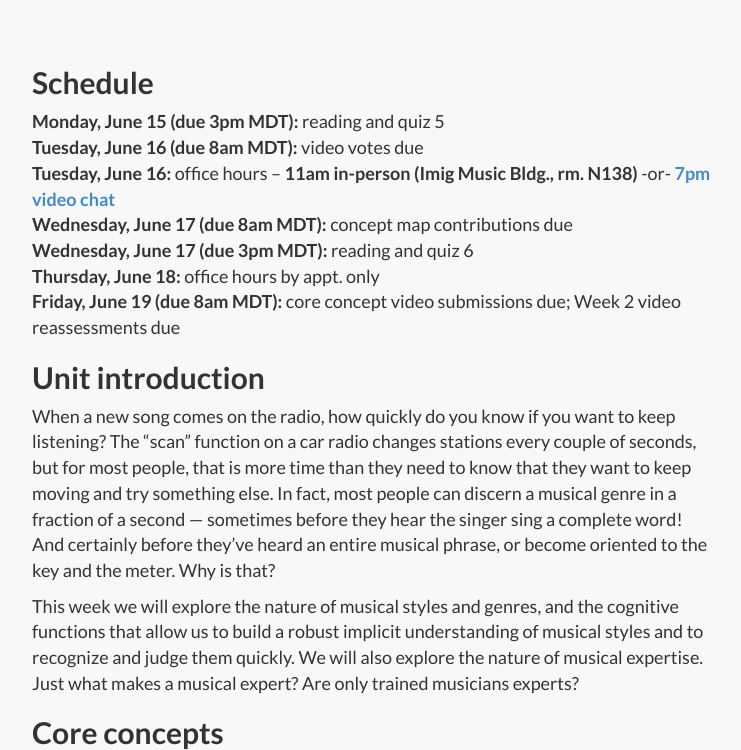
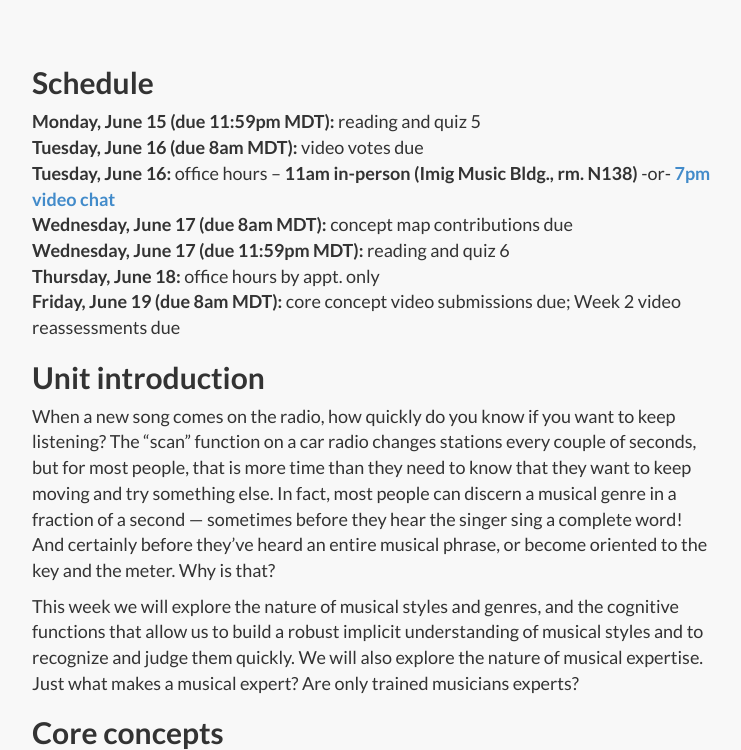
Before and after one commit to kshaffer/cognition, a Jekyll site: the page built from week3.md, in a window 1280 px wide and 900 px high, scrolled down 620 px, cut to the strip 150-900 px from the top of the window. Shown: the whole strip, without its empty margins (268-1009 px from the left). Built offline with Jekyll 4.4.1, drawn with Linux system fonts in a browser that asks for light colours; nearby versions of some CDN libraries; library files that are not in the unit come from our copies.

Commit message:
Week 3 deadlines updated

```diff
--- a/week3.md
+++ b/week3.md
@@ -7,11 +7,11 @@ image: schemas.jpg
 
 ## Schedule
 
-**Monday, June 15 (due 3pm MDT):** reading and quiz 5
+**Monday, June 15 (due 11:59pm MDT):** reading and quiz 5
 **Tuesday, June 16 (due 8am MDT):** video votes due
 **Tuesday, June 16:** office hours – **11am in-person (Imig Music Bldg., rm. N138)** -or- **[7pm video chat](https://cuboulder.zoom.us/j/376382269)**
 **Wednesday, June 17 (due 8am MDT):** concept map contributions due
-**Wednesday, June 17 (due 3pm MDT):** reading and quiz 6
+**Wednesday, June 17 (due 11:59pm MDT):** reading and quiz 6
 **Thursday, June 18:** office hours by appt. only
 **Friday, June 19 (due 8am MDT):** core concept video submissions due; Week 2 video reassessments due
 
```
